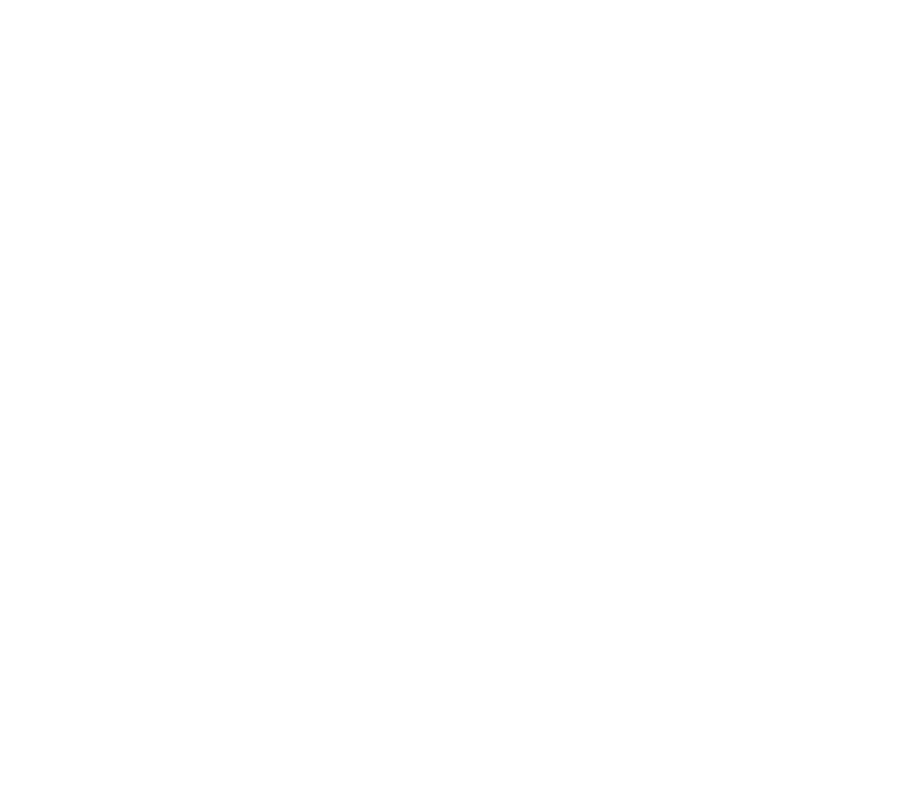
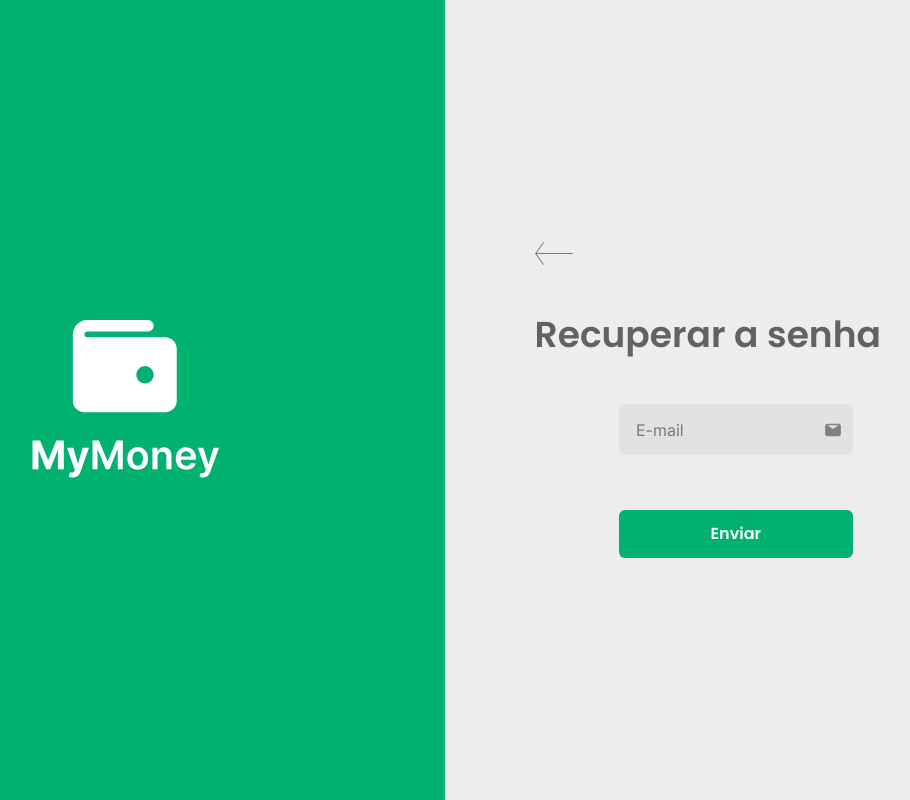
Before and after one commit to Weslley-hub/my-money-frontend, a React (Vite) app: page /auth/forget-password-email in a window 1280 px wide. Before the commit this address had no page. Shown: the whole page, without its empty margins (195-1105 px from the left). Built offline with nearby package versions, Linux system fonts and the light colour scheme.

Commit message:
Adiciona tela de informar email no fluxo de recuperação de senha

```diff
--- /dev/null
+++ b/src/pages/ForgetPasswordEmail/ForgetPasswordEmail.tsx
@@ -0,0 +1,12 @@
+import { AuthPageLayout } from "../../components";
+import { NewPasswordEmailForm } from "./components/NewPasswordEmailForm/NewPasswordEmailForm";
+
+const ForgetPasswordEmail = () => {
+    return (
+      <AuthPageLayout>
+      <NewPasswordEmailForm/>
+      </AuthPageLayout>
+    );
+  };
+
+  export { ForgetPasswordEmail};
--- /dev/null
+++ b/src/pages/ForgetPasswordEmail/components/NewPasswordEmailForm/NewPasswordEmailForm.tsx
@@ -0,0 +1,70 @@
+import { useToast } from "@chakra-ui/react";
+import { Form, Formik, FormikHelpers } from "formik";
+
+import { AuthFormLayout, Button, FormInput } from "../../../../components";
+
+import { NewPasswordEmailFormData } from "../types/NewPasswordEmailForm";
+
+import { initialNewPasswordEmailFormData } from "../utils/defaultNewPasswordEmailFormData";
+
+import { showSucessToast } from "../../../../services/ToastService";
+import { NewPasswordEmailValidationSchema } from "./validation/NewPasswordEmailValidationSchema";
+import { emailIcon } from "../../../../assets/images/icons/textfieds";
+
+
+const NewPasswordEmailForm = () => {
+  const toast = useToast();
+
+  function handleChangePassword(
+    data: NewPasswordEmailFormData,
+    formikHelpers: FormikHelpers<NewPasswordEmailFormData>
+  ) {
+    const { setSubmitting } = formikHelpers;
+
+    setTimeout(() => {
+      showSucessToast(toast, "Email enviado, verifique sua caixa de entrada");
+      setSubmitting(false);
+    }, 300);
+  }
+
+  function goBack() {}
+
+  return (
+    <AuthFormLayout
+      formTitle="Recuperar a senha"
+      hasGoBackButton
+      onClickGoBackButton={goBack}
+    >
+      <Formik<NewPasswordEmailFormData>
+        initialValues={initialNewPasswordEmailFormData}
+        validationSchema={NewPasswordEmailValidationSchema}
+        onSubmit={handleChangePassword}
+      >
+        {({ isSubmitting }) => (
+          <Form className="forget-password-step-form">
+            <FormInput
+                type="email"
+                name="email"
+                placeholder="E-mail"
+                width={"80%"}
+                iconSource={emailIcon}
+                mb="1.4rem"
+                formikFieldConfig={{ name: "email" }}
+              />
+
+            <Button
+              py={"1.2rem"}
+              isLoading={isSubmitting}
+              label="Enviar"
+              width={"80%"}
+              mt="2rem"
+              type="submit"
+            />
+          </Form>
+        )}
+      </Formik>
+    </AuthFormLayout>
+  );
+};
+
+export { NewPasswordEmailForm };
--- /dev/null
+++ b/src/pages/ForgetPasswordEmail/components/NewPasswordEmailForm/validation/NewPasswordEmailValidationSchema.ts
@@ -0,0 +1,8 @@
+import * as Yup from "yup";
+
+const NewPasswordEmailValidationSchema = Yup.object().shape({
+  email: Yup.string().required("Email é obrigatório").email("Email inválido"),
+
+});
+
+export { NewPasswordEmailValidationSchema };
--- /dev/null
+++ b/src/pages/ForgetPasswordEmail/components/types/NewPasswordEmailForm.ts
@@ -0,0 +1,4 @@
+export type NewPasswordEmailFormData = {
+  email: string;
+
+};
--- /dev/null
+++ b/src/pages/ForgetPasswordEmail/components/utils/defaultNewPasswordEmailFormData.ts
@@ -0,0 +1,8 @@
+import { NewPasswordEmailFormData } from "../types/NewPasswordEmailForm";
+
+const initialNewPasswordEmailFormData: NewPasswordEmailFormData = {
+  email: "",
+
+};
+
+export { initialNewPasswordEmailFormData };
--- /dev/null
+++ b/src/pages/ForgetPasswordEmail/index.ts
@@ -0,0 +1 @@
+export * from "./ForgetPasswordEmail";
--- a/src/pages/Routes/Auth.routes.tsx
+++ b/src/pages/Routes/Auth.routes.tsx
@@ -3,6 +3,7 @@
 import { Login } from "../Login";
 import { Register } from "../Register";
 import { ForgetPassword } from "../ForgetPassword";
+import { ForgetPasswordEmail } from "../ForgetPasswordEmail";
 
 export function AuthRoutes() {
   return (
@@ -10,6 +11,7 @@
       <Route path="/auth/login" element={<Login />} />
       <Route path="/auth/register" element={<Register />} />
       <Route path="/auth/forget-password" element={<ForgetPassword />} />
+      <Route path="/auth/forget-password-email" element={<ForgetPasswordEmail />} />
     </Routes>
   );
 }
```
Also changed, not shown: src/components/index.ts (line endings or trailing spaces).
